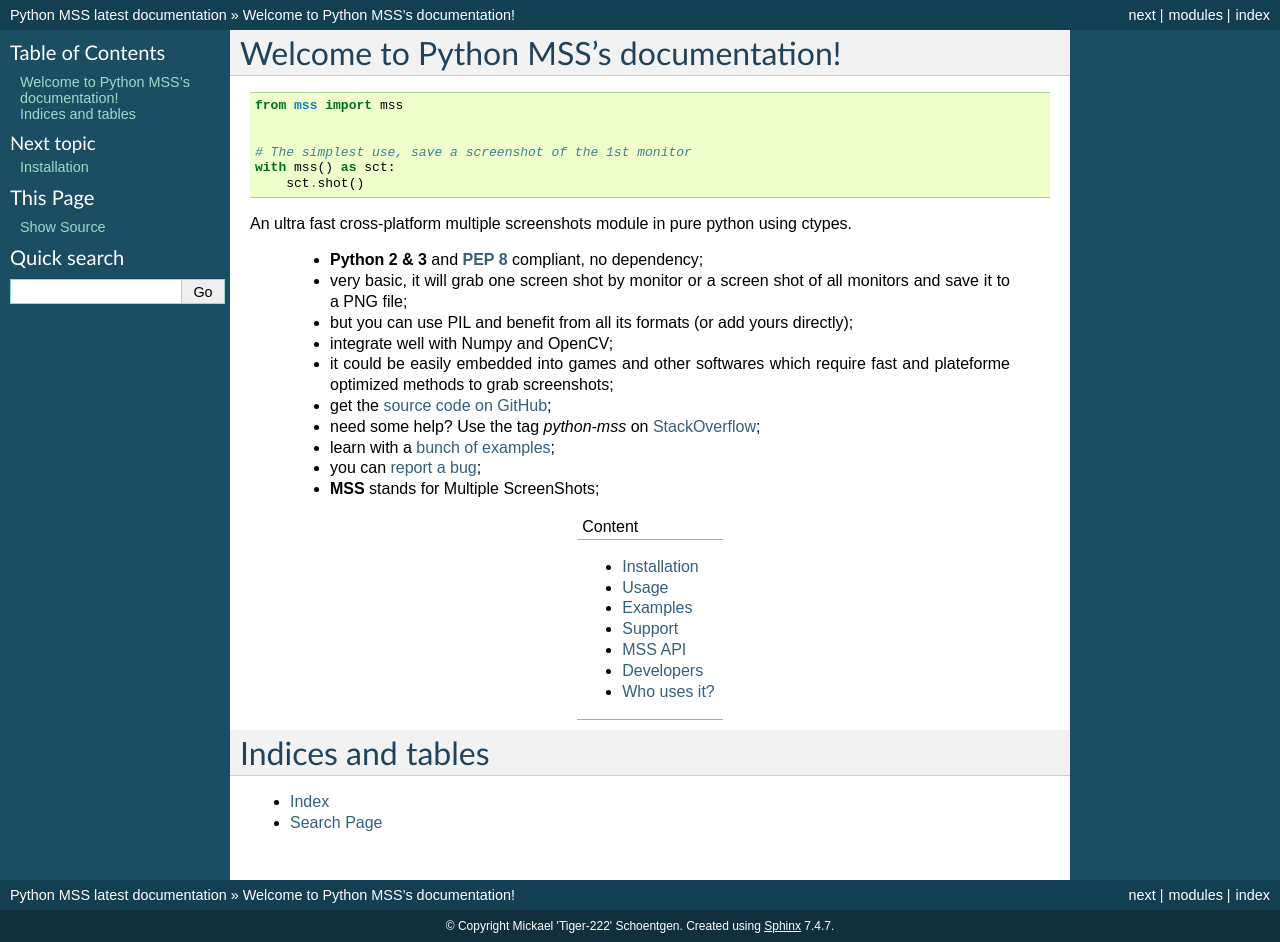
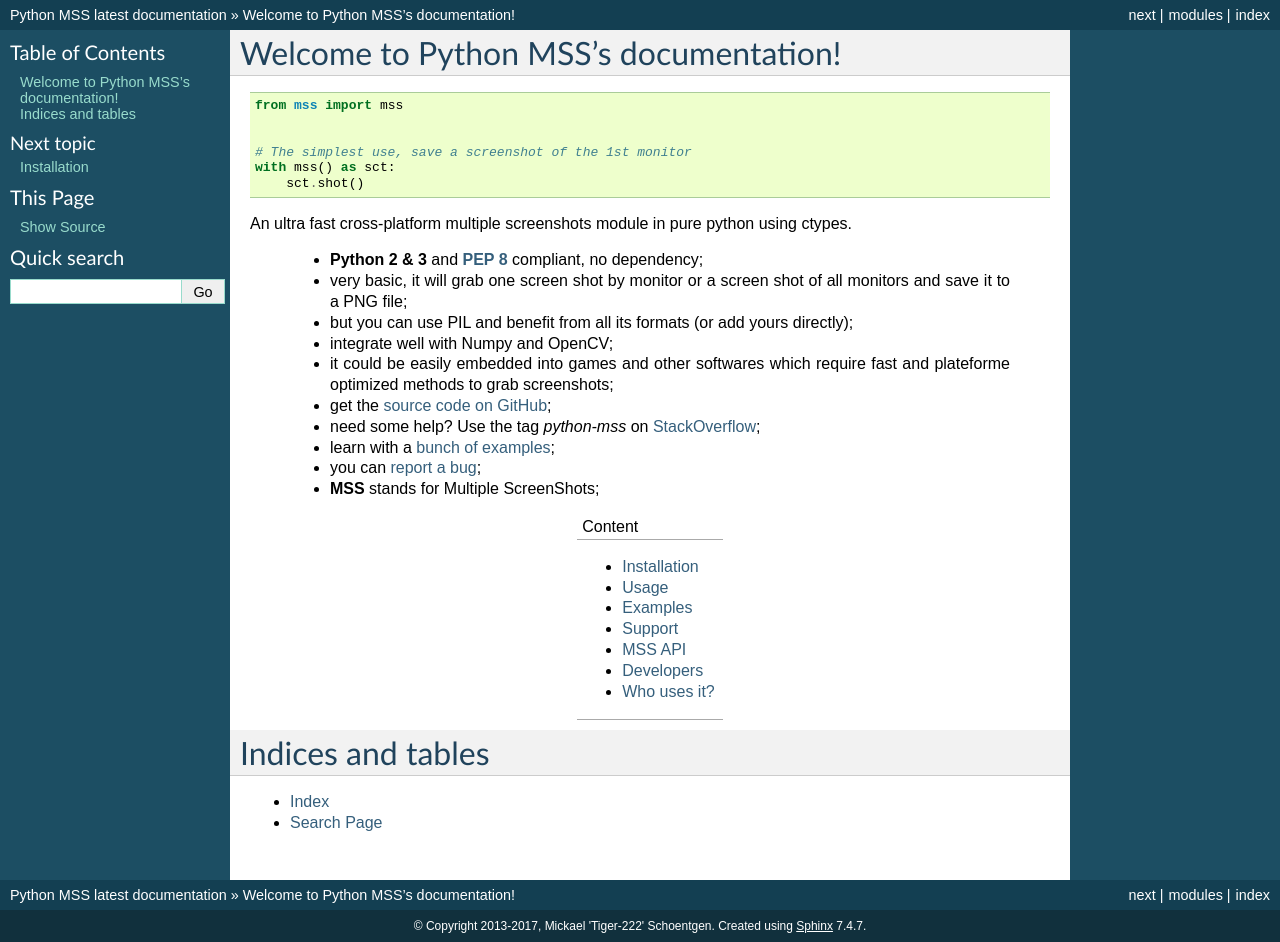
Before and after one commit to BoboTiG/python-mss, a Sphinx documentation site: the page built from docs/source/index.rst, in a window 1280 px wide. Built offline with Sphinx 7.4.7, drawn with Linux system fonts in a browser that asks for light colours.

Commit message:
Restore copyight dates

```diff
--- a/docs/source/conf.py
+++ b/docs/source/conf.py
@@ -51,7 +51,7 @@ master_doc = 'index'
 
 # General information about the project.
 project = 'Python MSS'
-copyright = "Mickael 'Tiger-222' Schoentgen"
+copyright = "2013-2017, Mickael 'Tiger-222' Schoentgen"
 author = 'Tiger-222'
 
 # The version info for the project you're documenting, acts as replacement for
```
